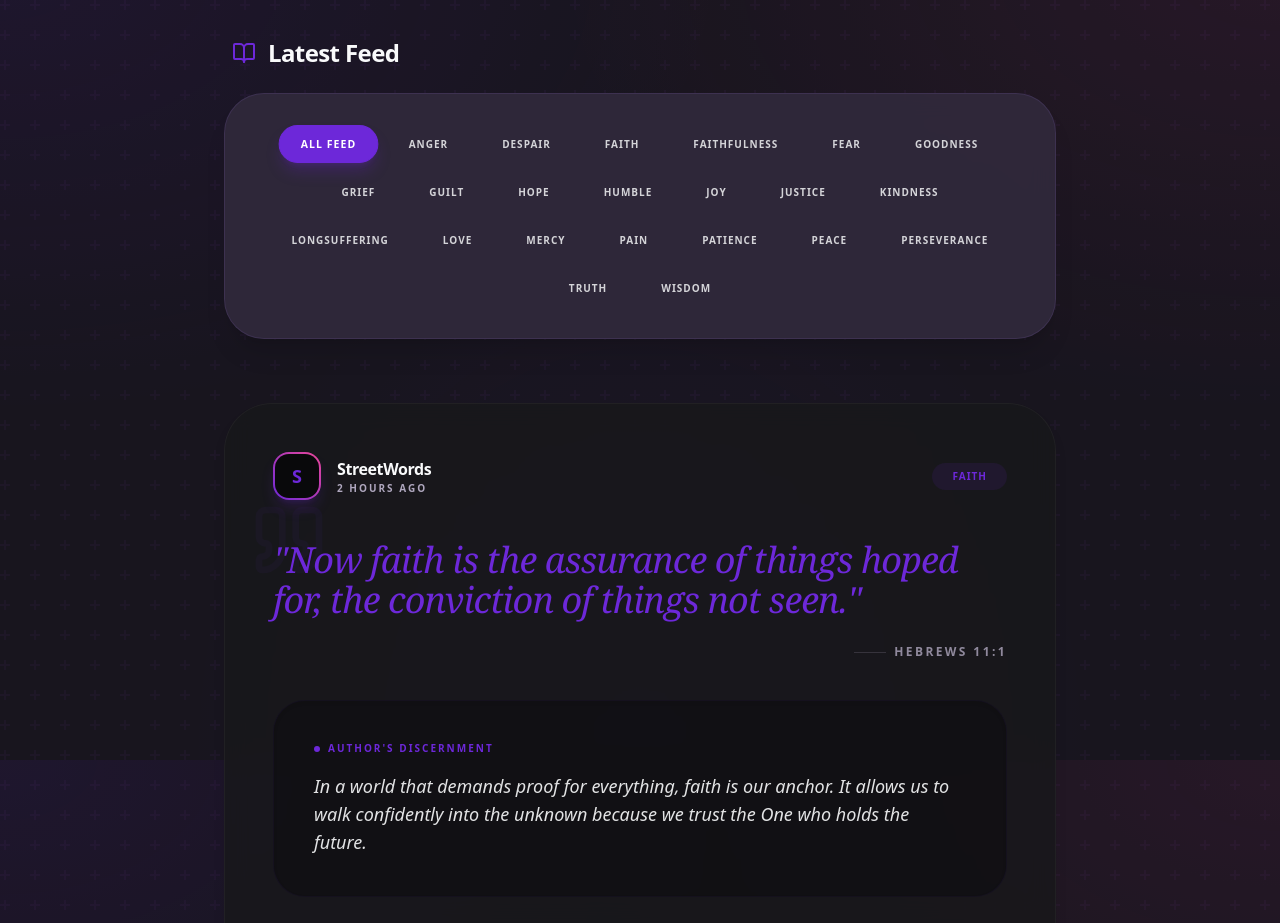
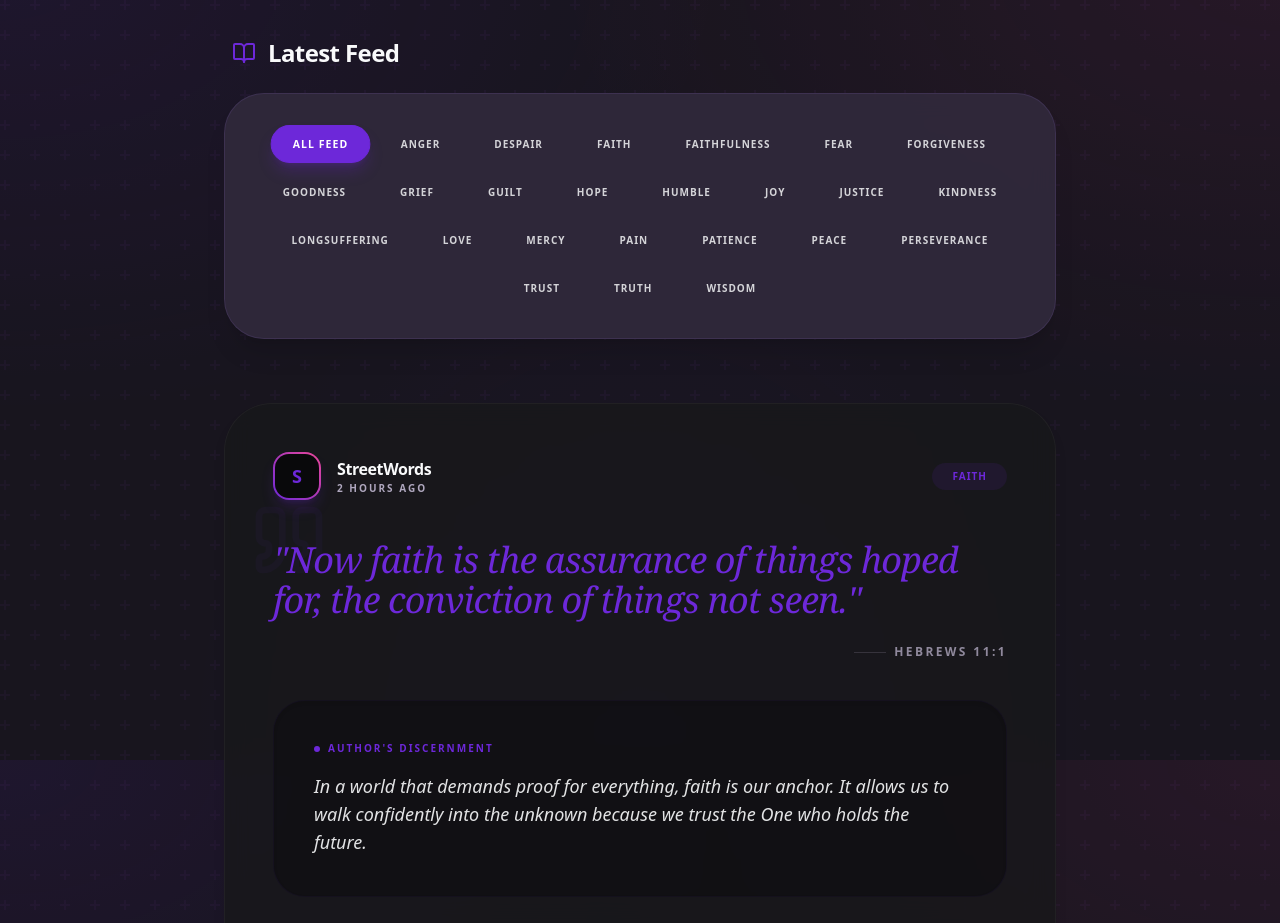
Before and after one commit to MJAPPY/Street-Words, a React (Vite) app: page /feed in a window 1280 px wide. Shown: the part 840-1763 px from the top of the page. Built offline with nearby package versions, Linux system fonts and the light colour scheme.

Commit message:
[dyad] Added Forgiveness and Trust categories in alphabetical order - wrote 4 file(s)

```diff
--- a/src/components/CategoryPills.tsx
+++ b/src/components/CategoryPills.tsx
@@ -6,9 +6,9 @@ import { cn } from '@/lib/utils';
 import { Button } from '@/components/ui/button';
 
 const categories: Category[] = [
-  'Anger', 'Despair', 'Faith', 'Faithfulness', 'Fear', 'Goodness', 'Grief',
+  'Anger', 'Despair', 'Faith', 'Faithfulness', 'Fear', 'Forgiveness', 'Goodness', 'Grief',
   'Guilt', 'Hope', 'Humble', 'Joy', 'Justice', 'Kindness', 'Longsuffering',
-  'Love', 'Mercy', 'Pain', 'Patience', 'Peace', 'Perseverance', 'Truth', 'Wisdom'
+  'Love', 'Mercy', 'Pain', 'Patience', 'Peace', 'Perseverance', 'Trust', 'Truth', 'Wisdom'
 ];
 
 interface CategoryPillsProps {
--- a/src/pages/Categories.tsx
+++ b/src/pages/Categories.tsx
@@ -10,7 +10,7 @@ import {
   Shield, Heart, CloudRain, Flame, Sun, Compass, Key,
   ArrowRight, Smile, Wind, EyeOff, History, Scale, HandHeart,
   Sparkles, Anchor, Clock, CheckCircle2, ShieldCheck,
-  Frown, HeartCrack, Footprints
+  Frown, HeartCrack, Footprints, HeartHandshake
 } from 'lucide-react';
 import { MadeWithDyad } from '@/components/made-with-dyad';
 
@@ -18,7 +18,7 @@ const iconMap: Record<string, any> = {
   Shield, Heart, CloudRain, Flame, Sun, Compass, Key,
   Smile, Wind, EyeOff, History, Scale, HandHeart,
   Sparkles, Anchor, Clock, CheckCircle2, ShieldCheck,
-  Frown, HeartCrack, Footprints
+  Frown, HeartCrack, Footprints, HeartHandshake
 };
 
 const Categories = () => {
--- a/src/types.ts
+++ b/src/types.ts
@@ -2,7 +2,7 @@ export type Category =
   | 'Faith' | 'Love' | 'Despair' | 'Anger' | 'Hope' | 'Wisdom' | 'Truth'
   | 'Joy' | 'Peace' | 'Fear' | 'Guilt' | 'Justice' | 'Mercy'
   | 'Kindness' | 'Longsuffering' | 'Patience' | 'Goodness' | 'Faithfulness'
-  | 'Perseverance' | 'Grief' | 'Pain' | 'Humble';
+  | 'Perseverance' | 'Grief' | 'Pain' | 'Humble' | 'Forgiveness' | 'Trust';
 
 export interface CategoryInfo {
   name: Category;
@@ -58,6 +58,7 @@ export const CATEGORY_DATA: CategoryInfo[] = [
   { name: 'Faith', description: 'Assurance in the unseen and trust in the divine.', count: 124, color: 'from-blue-500 to-indigo-600', icon: 'Shield' },
   { name: 'Faithfulness', description: 'Reliability and steadfast loyalty to the truth.', count: 39, color: 'from-indigo-400 to-blue-700', icon: 'ShieldCheck' },
   { name: 'Fear', description: 'Confronting anxieties with the presence of the Spirit.', count: 45, color: 'from-indigo-800 to-purple-950', icon: 'EyeOff' },
+  { name: 'Forgiveness', description: 'The healing power of releasing debts and embracing reconciliation.', count: 40, color: 'from-fuchsia-400 to-pink-600', icon: 'HeartHandshake' },
   { name: 'Goodness', description: 'Moral excellence and virtue in daily living.', count: 48, color: 'from-lime-400 to-emerald-600', icon: 'CheckCircle2' },
   { name: 'Grief', description: 'Mourning with hope and walking through deep loss.', count: 18, color: 'from-zinc-600 via-indigo-950 to-neutral-900', icon: 'Frown' },
   { name: 'Guilt', description: 'Navigating conviction towards the path of repentance.', count: 29, color: 'from-zinc-500 to-zinc-800', icon: 'History' },
@@ -73,6 +74,7 @@ export const CATEGORY_DATA: CategoryInfo[] = [
   { name: 'Patience', description: 'Calm endurance under pressure or delay.', count: 64, color: 'from-amber-200 to-yellow-500', icon: 'Clock' },
   { name: 'Peace', description: 'The stillness that surpasses all human understanding.', count: 82, color: 'from-cyan-400 to-blue-500', icon: 'Wind' },
   { name: 'Perseverance', description: 'Steadfast endurance and pressing on through trials.', count: 47, color: 'from-orange-500 to-yellow-600', icon: 'Anchor' },
+  { name: 'Trust', description: "Unshakable reliance on God's sovereignty and timeless direction.", count: 58, color: 'from-blue-600 to-cyan-500', icon: 'ShieldCheck' },
   { name: 'Truth', description: 'Unwavering reality and the word that sets us free.', count: 95, color: 'from-violet-500 to-purple-700', icon: 'Key' },
   { name: 'Wisdom', description: 'Prudent discernment and the path of understanding.', count: 78, color: 'from-emerald-500 to-teal-700', icon: 'Compass' },
 ];
--- a/src/types/index.ts
+++ b/src/types/index.ts
@@ -2,7 +2,7 @@ export type Category =
   | 'Faith' | 'Love' | 'Despair' | 'Anger' | 'Hope' | 'Wisdom' | 'Truth'
   | 'Joy' | 'Peace' | 'Fear' | 'Guilt' | 'Justice' | 'Mercy'
   | 'Kindness' | 'Longsuffering' | 'Patience' | 'Goodness' | 'Faithfulness'
-  | 'Perseverance' | 'Grief' | 'Pain' | 'Humble';
+  | 'Perseverance' | 'Grief' | 'Pain' | 'Humble' | 'Forgiveness' | 'Trust';
 
 export interface Comment {
   id: string;
```
